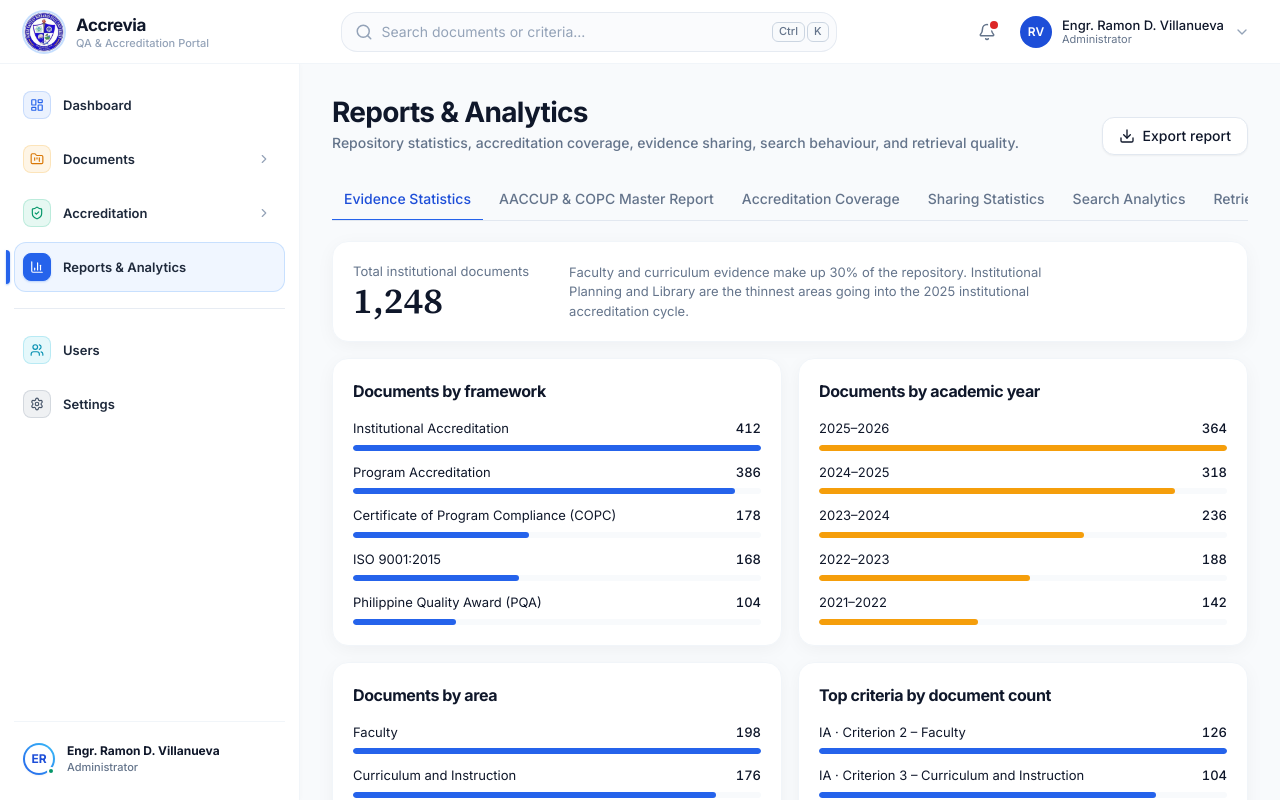
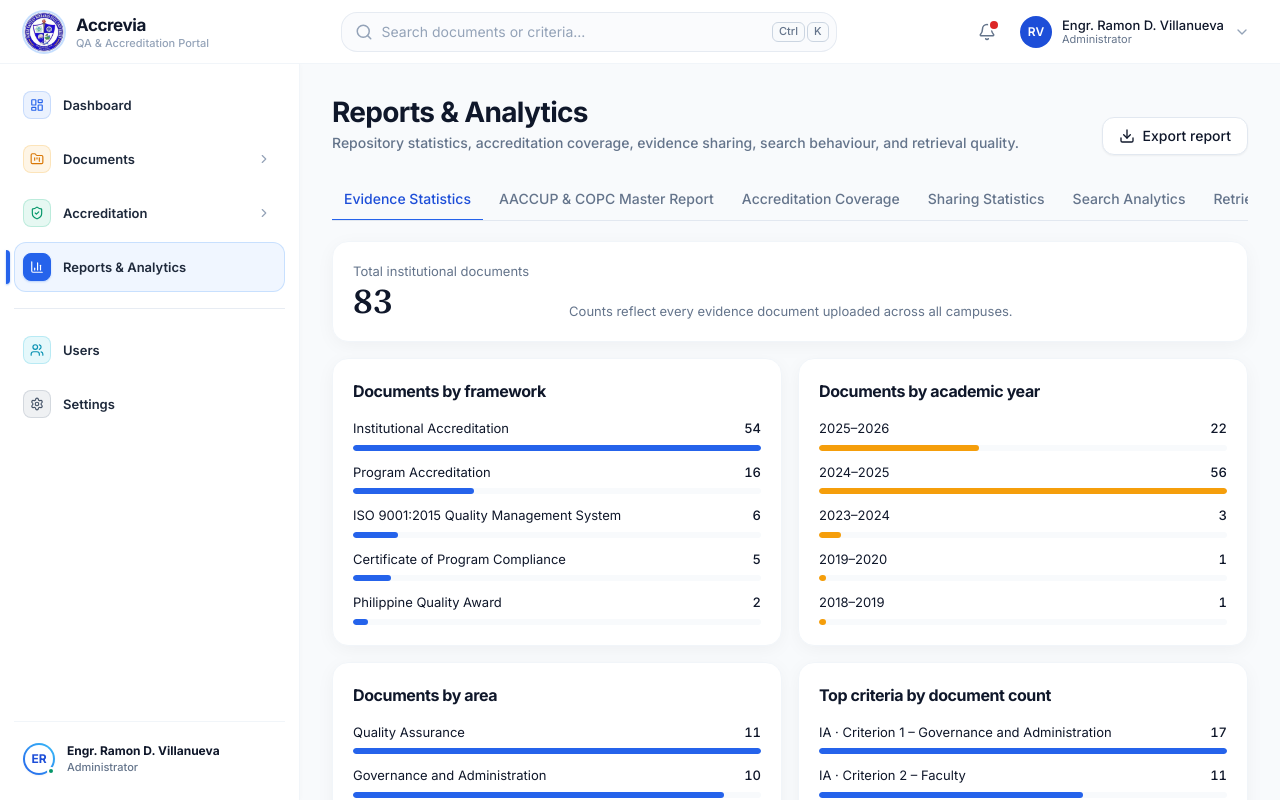
Before and after one commit to elykalmorfe/accrevia, a React (Vite) app in the folder frontend/: page /reports in a window 1280 px wide. Shown: the top 800 px of the page. Built offline with nearby package versions, Linux system fonts and the light colour scheme.

Commit message:
refactor(reports): streamline EvidenceStatistics, RetrievalPerformance, and SearchAnalytics components for improved readability and performance

```diff
--- a/frontend/src/components/reports/EvidenceStatistics.tsx
+++ b/frontend/src/components/reports/EvidenceStatistics.tsx
@@ -1,105 +1,65 @@
 import React, { useMemo } from 'react';
 import { useLookup } from '../../hooks/useLookup';
 import { usePortal } from '../../contexts/PortalContext';
-import { BarList } from '../ui/BarList';
-import {
-  evidenceByArea,
-  evidenceByCriterion,
-  evidenceByFramework,
-  evidenceByYear,
-  repositoryStats
-} from '../../data/analytics';
+import { BarList, BarItem } from '../ui/BarList';
 import { formatNumber } from '../../utils/format';
+
+function countBy<T>(items: T[], key: (item: T) => string | undefined): Map<string, number> {
+  const counts = new Map<string, number>();
+  items.forEach((item) => {
+    const k = key(item);
+    if (k) counts.set(k, (counts.get(k) || 0) + 1);
+  });
+  return counts;
+}
 
 export function EvidenceStatistics() {
   const lookup = useLookup();
-  const { filteredDocuments, documents, selectedCampus, selectedCampusObj, frameworks, areas } = usePortal();
+  const { filteredDocuments, selectedCampus, selectedCampusObj, frameworks, areas } = usePortal();
 
-  const totalDocCount = useMemo(() => {
-    if (selectedCampus === 'all') return repositoryStats.total;
-    return filteredDocuments.length * Math.round(1248 / documents.length);
-  }, [selectedCampus, filteredDocuments.length, documents.length]);
-
-  const byFramework = useMemo(() => {
-    if (selectedCampus === 'all') return evidenceByFramework;
-    const counts: Record<string, number> = {};
-    filteredDocuments.forEach((d) => {
-      counts[d.frameworkId] = (counts[d.frameworkId] || 0) + 1;
-    });
-    const campusFactor = Math.round(1248 / documents.length);
+  const byFramework = useMemo<BarItem[]>(() => {
+    const counts = countBy(filteredDocuments, (d) => d.frameworkId);
     return frameworks
-      .map((f) => ({
-        id: f.id,
-        label: f.name,
-        value: (counts[f.id] || 0) * campusFactor
-      }))
+      .map((f) => ({ label: f.name, value: counts.get(f.id) || 0 }))
       .filter((i) => i.value > 0)
       .sort((a, b) => b.value - a.value);
-  }, [filteredDocuments, frameworks, selectedCampus, documents.length]);
+  }, [filteredDocuments, frameworks]);
 
-  const byYear = useMemo(() => {
-    if (selectedCampus === 'all') return evidenceByYear;
-    const counts: Record<string, number> = {};
-    filteredDocuments.forEach((d) => {
-      counts[d.academicYear] = (counts[d.academicYear] || 0) + 1;
-    });
-    const campusFactor = Math.round(1248 / documents.length);
-    return Object.entries(counts)
-      .map(([year, count]) => ({
-        label: year,
-        value: count * campusFactor
-      }))
+  const byYear = useMemo<BarItem[]>(() => {
+    const counts = countBy(filteredDocuments, (d) => d.academicYear);
+    return [...counts.entries()]
+      .map(([label, value]) => ({ label, value }))
       .sort((a, b) => b.label.localeCompare(a.label));
-  }, [filteredDocuments, selectedCampus, documents.length]);
+  }, [filteredDocuments]);
 
-  const byArea = useMemo(() => {
-    if (selectedCampus === 'all') return evidenceByArea;
-    const counts: Record<string, number> = {};
-    filteredDocuments.forEach((d) => {
-      counts[d.areaId] = (counts[d.areaId] || 0) + 1;
-    });
-    const campusFactor = Math.round(1248 / documents.length);
+  const byArea = useMemo<BarItem[]>(() => {
+    const counts = countBy(filteredDocuments, (d) => d.areaId);
     return areas
-      .map((a) => ({
-        label: a.name,
-        value: (counts[a.id] || 0) * campusFactor
-      }))
+      .map((a) => ({ label: a.name, value: counts.get(a.id) || 0 }))
       .filter((a) => a.value > 0)
       .sort((a, b) => b.value - a.value);
-  }, [filteredDocuments, areas, selectedCampus, documents.length]);
+  }, [filteredDocuments, areas]);
 
-  const topCriteria = useMemo(() => {
-    if (selectedCampus === 'all') {
-      return evidenceByCriterion.map((c) => {
-        const criterion = lookup.criterion(c.criterionId);
-        const fw = criterion ? lookup.framework(criterion.frameworkId)?.shortName : '';
-        return { label: `${fw} · ${criterion?.code} – ${criterion?.name}`, value: c.value };
-      });
-    }
-    const counts: Record<string, number> = {};
-    filteredDocuments.forEach((d) => {
-      counts[d.criterionId] = (counts[d.criterionId] || 0) + 1;
-    });
-    const campusFactor = Math.round(1248 / documents.length);
-    return Object.entries(counts)
-      .map(([critId, count]) => {
+  const topCriteria = useMemo<BarItem[]>(() => {
+    const counts = countBy(filteredDocuments, (d) => d.criterionId);
+    return [...counts.entries()]
+      .map(([critId, value]) => {
         const criterion = lookup.criterion(critId);
         const fw = criterion ? lookup.framework(criterion.frameworkId)?.shortName : '';
-        return {
-          label: `${fw} · ${criterion?.code || critId} – ${criterion?.name || ''}`,
-          value: count * campusFactor
-        };
+        return { label: `${fw} · ${criterion?.code || critId} – ${criterion?.name || ''}`, value };
       })
       .sort((a, b) => b.value - a.value)
       .slice(0, 8);
-  }, [filteredDocuments, lookup, selectedCampus, documents.length]);
+  }, [filteredDocuments, lookup]);
+
+  const emptyText = 'No documents uploaded yet.';
 
   return (
     <div className="space-y-4">
       {selectedCampus !== 'all' && (
         <div className="rounded-lg border border-brand-200 bg-brand-50/60 px-4 py-2.5 text-xs text-brand-900 flex items-center justify-between">
           <span>Evidence statistics filtered for <strong>{selectedCampusObj?.name}</strong></span>
-          <span className="font-semibold text-brand-700">{filteredDocuments.length} indexed files in campus repository</span>
+          <span className="font-semibold text-brand-700">{filteredDocuments.length} files in campus repository</span>
         </div>
       )}
       <div className="panel flex flex-wrap items-end gap-x-10 gap-y-3 p-5">
@@ -107,30 +67,30 @@ export function EvidenceStatistics() {
           <p className="text-[13px] text-ink-muted">
             {selectedCampus === 'all' ? 'Total institutional documents' : `Documents for ${selectedCampusObj?.shortName || 'Campus'}`}
           </p>
-          <p className="font-serif text-4xl font-semibold text-ink">{formatNumber(totalDocCount)}</p>
+          <p className="font-serif text-4xl font-semibold text-ink">{formatNumber(filteredDocuments.length)}</p>
         </div>
         <p className="max-w-lg text-[13px] text-ink-muted">
-          {selectedCampus === 'all'
-            ? 'Faculty and curriculum evidence make up 30% of the repository. Institutional Planning and Library are the thinnest areas going into the 2025 institutional accreditation cycle.'
-            : `Evidence distribution specifically verified for ${selectedCampusObj?.name}, including campus-specific dossiers and central university-wide policies.`}
+          {filteredDocuments.length === 0
+            ? 'Statistics will appear here once evidence documents are uploaded to the repository.'
+            : `Counts reflect every evidence document uploaded${selectedCampus === 'all' ? ' across all campuses' : ` for ${selectedCampusObj?.name}`}.`}
         </p>
       </div>
       <div className="grid gap-4 lg:grid-cols-2">
         <section className="panel p-5">
           <h2 className="panel-title mb-4">Documents by framework</h2>
-          <BarList items={byFramework} />
+          <BarList items={byFramework} emptyText={emptyText} />
         </section>
         <section className="panel p-5">
           <h2 className="panel-title mb-4">Documents by academic year</h2>
-          <BarList items={byYear} tone="gold" />
+          <BarList items={byYear} tone="gold" emptyText={emptyText} />
         </section>
         <section className="panel p-5">
           <h2 className="panel-title mb-4">Documents by area</h2>
-          <BarList items={byArea} />
+          <BarList items={byArea} emptyText={emptyText} />
         </section>
         <section className="panel p-5">
           <h2 className="panel-title mb-4">Top criteria by document count</h2>
-          <BarList items={topCriteria} />
+          <BarList items={topCriteria} emptyText={emptyText} />
         </section>
       </div>
     </div>
--- a/frontend/src/components/reports/SearchAnalytics.tsx
+++ b/frontend/src/components/reports/SearchAnalytics.tsx
@@ -3,37 +3,52 @@ import { Link } from 'react-router-dom';
 import { useLookup } from '../../hooks/useLookup';
 import { usePortal } from '../../contexts/PortalContext';
 import { BarList } from '../ui/BarList';
-import { mostRetrievedDocuments, requestedCriteria, searchStats, topSearchTerms } from '../../data/analytics';
 import { formatNumber } from '../../utils/format';
 
 export function SearchAnalytics() {
   const lookup = useLookup();
-  const { documents, filteredDocuments, selectedCampus, selectedCampusObj } = usePortal();
+  const { documents, filteredDocuments, selectedCampus, selectedCampusObj, accessLog, recentSearches } = usePortal();
 
   const campusDocIds = useMemo(() => new Set(filteredDocuments.map((d) => d.id)), [filteredDocuments]);
-
-  const campusSearches = useMemo(() => {
-    if (selectedCampus === 'all') return searchStats.totalSearches;
-    return Math.round(searchStats.totalSearches / 7);
-  }, [selectedCampus]);
-
-  const campusLast30 = useMemo(() => {
-    if (selectedCampus === 'all') return searchStats.last30Days;
-    return Math.round(searchStats.last30Days / 7);
-  }, [selectedCampus]);
+  const retrievals = useMemo(
+    () => accessLog.filter((e) => (e.action === 'Viewed' || e.action === 'Downloaded') && campusDocIds.has(e.documentId)),
+    [accessLog, campusDocIds]
+  );
 
   const kpis = [
-    { label: 'Total searches', value: formatNumber(campusSearches) },
-    { label: 'Last 30 days', value: formatNumber(campusLast30) },
-    { label: 'Avg. response time', value: `${searchStats.avgResponseMs} ms` },
-    { label: 'Searches with no results', value: `${searchStats.zeroResultRate}%` },
-    { label: 'Searches leading to a document view', value: `${searchStats.clickThroughRate}%` }
+    { label: 'Recent searches', value: formatNumber(recentSearches.length) },
+    { label: 'Document views', value: formatNumber(retrievals.filter((e) => e.action === 'Viewed').length) },
+    { label: 'Downloads', value: formatNumber(retrievals.filter((e) => e.action === 'Downloaded').length) },
+    { label: 'Searchable documents', value: formatNumber(filteredDocuments.length) },
+    { label: 'Criteria with evidence', value: formatNumber(new Set(filteredDocuments.map((d) => d.criterionId).filter(Boolean)).size) }
   ];
 
-  const campusRetrieved = useMemo(() => {
-    if (selectedCampus === 'all') return mostRetrievedDocuments;
-    return mostRetrievedDocuments.filter((m) => campusDocIds.has(m.docId));
-  }, [selectedCampus, campusDocIds]);
+  const mostRetrieved = useMemo(() => {
+    const counts = new Map<string, number>();
+    retrievals.forEach((e) => counts.set(e.documentId, (counts.get(e.documentId) || 0) + 1));
+    return [...counts.entries()]
+      .flatMap(([docId, value]) => {
+        const doc = documents.find((d) => d.id === docId);
+        return doc ? [{ doc, value }] : [];
+      })
+      .sort((a, b) => b.value - a.value)
+      .slice(0, 5);
+  }, [retrievals, documents]);
+
+  const requestedCriteria = useMemo(() => {
+    const counts = new Map<string, number>();
+    retrievals.forEach((e) => {
+      const criterionId = documents.find((d) => d.id === e.documentId)?.criterionId;
+      if (criterionId) counts.set(criterionId, (counts.get(criterionId) || 0) + 1);
+    });
+    return [...counts.entries()]
+      .map(([criterionId, value]) => {
+        const c = lookup.criterion(criterionId);
+        return { label: `${c ? lookup.framework(c.frameworkId)?.shortName : ''} · ${c?.code || criterionId} – ${c?.name || ''}`, value };
+      })
+      .sort((a, b) => b.value - a.value)
+      .slice(0, 5);
+  }, [retrievals, documents, lookup]);
 
   return (
     <div className="space-y-4">
@@ -53,39 +68,40 @@ export function SearchAnalytics() {
       </dl>
       <div className="grid gap-4 lg:grid-cols-3">
         <section className="panel p-5">
-          <h2 className="panel-title mb-4">Most searched terms</h2>
-          <BarList items={topSearchTerms.map((t) => ({ ...t, to: `/search?q=${encodeURIComponent(t.label)}` }))} tone="gold" />
+          <h2 className="panel-title mb-3">Recent search terms</h2>
+          {recentSearches.length === 0 ? (
+            <p className="py-4 text-xs text-ink-muted">No searches recorded yet.</p>
+          ) : (
+            <ul className="divide-y divide-line">
+              {recentSearches.map((q) => (
+                <li key={q} className="py-2">
+                  <Link to={`/search?q=${encodeURIComponent(q)}`} className="text-[13px] text-ink hover:text-brand-700 hover:underline">{q}</Link>
+                </li>
+              ))}
+            </ul>
+          )}
         </section>
         <section className="panel p-5">
           <h2 className="panel-title mb-3">Most retrieved documents</h2>
-          {campusRetrieved.length === 0 ? (
-            <p className="text-xs text-ink-muted py-4">No campus-specific retrievals recorded yet.</p>
+          {mostRetrieved.length === 0 ? (
+            <p className="py-4 text-xs text-ink-muted">No document retrievals recorded yet.</p>
           ) : (
             <ol className="divide-y divide-line">
-              {campusRetrieved.map((m, i) => {
-                const doc = documents.find((d) => d.id === m.docId);
-                if (!doc) return null;
-                return (
-                  <li key={m.docId} className="flex items-start gap-3 py-2.5">
-                    <span className="w-4 shrink-0 text-[13px] font-semibold tabular-nums text-ink-subtle">{i + 1}</span>
-                    <div className="min-w-0 flex-1">
-                      <Link to={`/documents/${doc.id}`} className="text-[13px] font-medium text-ink hover:text-brand-700 hover:underline">{doc.title}</Link>
-                      <p className="text-xs text-ink-muted">{m.value} retrievals</p>
-                    </div>
-                  </li>
-                );
-              })}
+              {mostRetrieved.map(({ doc, value }, i) => (
+                <li key={doc.id} className="flex items-start gap-3 py-2.5">
+                  <span className="w-4 shrink-0 text-[13px] font-semibold tabular-nums text-ink-subtle">{i + 1}</span>
+                  <div className="min-w-0 flex-1">
+                    <Link to={`/documents/${doc.id}`} className="text-[13px] font-medium text-ink hover:text-brand-700 hover:underline">{doc.title}</Link>
+                    <p className="text-xs text-ink-muted">{value} {value === 1 ? 'retrieval' : 'retrievals'}</p>
+                  </div>
+                </li>
+              ))}
             </ol>
           )}
         </section>
         <section className="panel p-5">
           <h2 className="panel-title mb-4">Frequently requested criteria</h2>
-          <BarList
-            items={requestedCriteria.map((r) => {
-              const c = lookup.criterion(r.criterionId);
-              return { label: `${c ? lookup.framework(c.frameworkId)?.shortName : ''} · ${c?.code} – ${c?.name}`, value: r.value };
-            })}
-          />
+          <BarList items={requestedCriteria} emptyText="No criteria requested yet." />
         </section>
       </div>
     </div>
```
Also changed, not shown: frontend/src/components/reports/RetrievalPerformance.tsx (+12 -61 lines).
